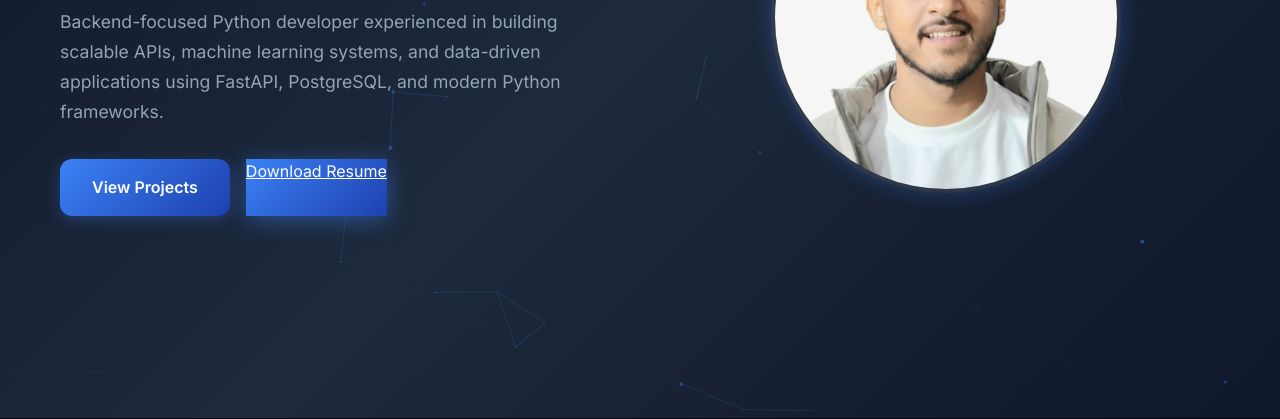
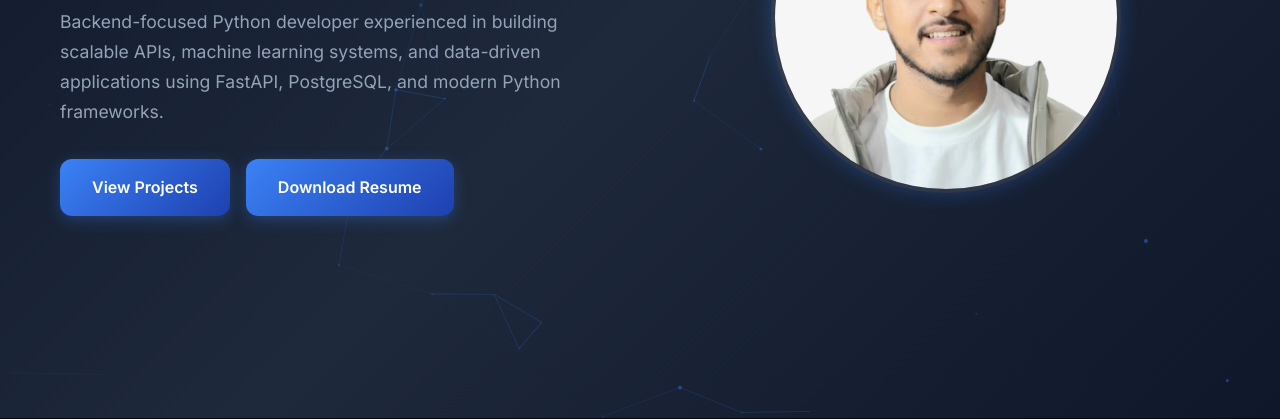
Before and after one commit to AnshGupta-77/ansh-portfolio, a website: page index.html in a window 1280 px wide. Shown: the part 382-801 px from the top of the page. Drawn offline with nearby package versions, Linux system fonts and the light colour scheme.

Commit message:
Fix all portfolio issues completely

```diff
--- a/index.html
+++ b/index.html
@@ -268,22 +268,6 @@
             box-shadow: 0 6px 20px rgba(59, 130, 246, 0.4);
         }
 
-        .btn-resume {
-            background: linear-gradient(135deg, var(--primary) 0%, var(--primary-dark) 100%);
-            color: var(--text-primary);
-            box-shadow: 0 4px 15px rgba(59, 130, 246, 0.3);
-            animation: pulse 2s infinite;
-        }
-
-        .btn-resume:hover {
-            transform: translateY(-2px) scale(1.05);
-            box-shadow: 0 6px 20px rgba(59, 130, 246, 0.4);
-        }
-
-        @keyframes pulse {
-            0%, 100% { box-shadow: 0 4px 15px rgba(59, 130, 246, 0.3); }
-            50% { box-shadow: 0 4px 25px rgba(59, 130, 246, 0.5); }
-        }
 
         .hero-image {
             display: flex;
@@ -957,7 +941,7 @@
                     </p>
                     <div class="hero-buttons">
                         <a href="#projects" class="btn btn-primary">View Projects</a>
-                        <a href="assets/files/Ansh_Gupta_Resume.pdf" download class="btn-resume">Download Resume</a>
+                        <a href="assets/files/Ansh_Gupta_Resume.pdf" download class="btn btn-primary">Download Resume</a>
                     </div>
                 </div>
                 <div class="hero-image">
@@ -1209,7 +1193,7 @@
                         <i class="bx bxl-linkedin"></i> LinkedIn
                     </a>
                 </div>
-                <a href="assets/files/Ansh_Gupta_Resume.pdf" download class="btn-resume">
+                <a href="assets/files/Ansh_Gupta_Resume.pdf" download class="btn btn-primary">
                     <i class="bx bx-download"></i> Download Resume
                 </a>
             </div>
@@ -1224,9 +1208,9 @@
     </footer>
 
     <!-- Scripts -->
+    <script src="assets/js/particles.js"></script>
+    <script src="assets/js/scrollAnimations.js"></script>
+    <script src="assets/js/projectHover.js"></script>
     <script src="assets/js/main.js"></script>
-    <script src="assets/js/particles.js"></script>
-    <script src="assets/js/projectHover.js"></script>
-    <script src="assets/js/scrollAnimations.js"></script>
 </body>
 </html>
```
Also changed, not shown: vercel.json.
